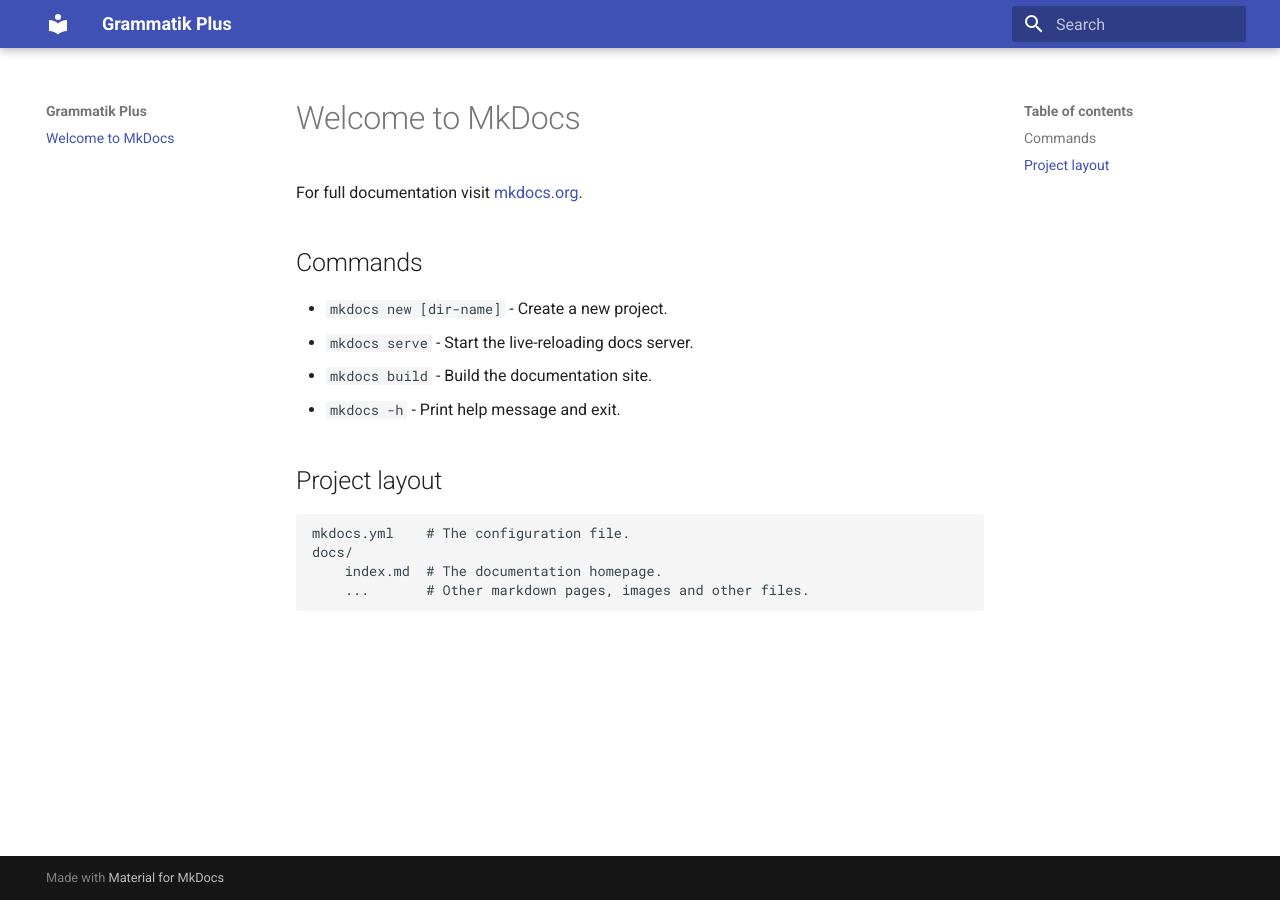
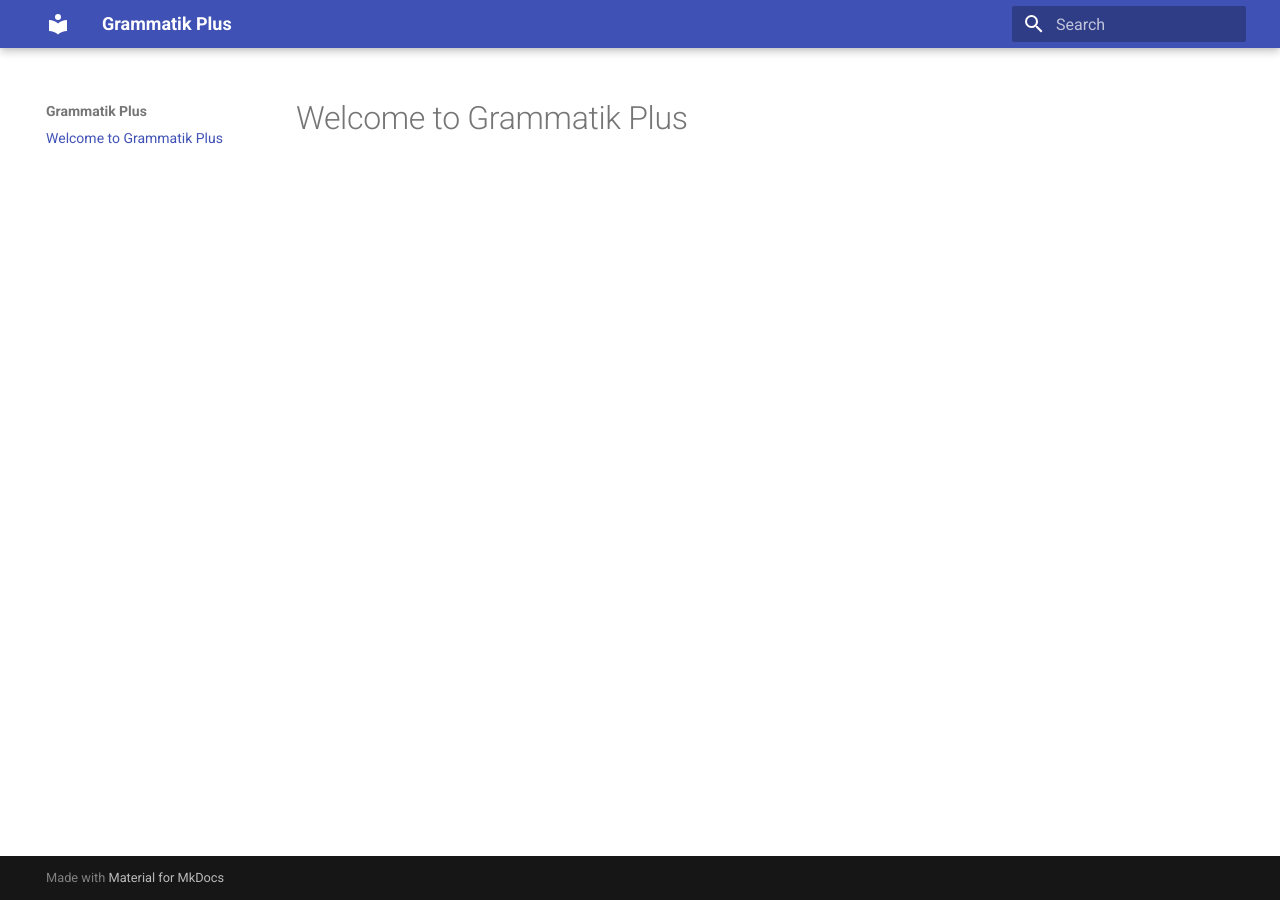
Before and after one commit to grammatikplus/grammatikplus.de, an MkDocs documentation site: the page built from docs/index.md, in a window 1280 px wide. Built offline with MkDocs 1.6.1 and Material for MkDocs 9.7.7, drawn with Linux system fonts in a browser that asks for light colours.

Commit message:
Update index.md

```diff
--- a/docs/index.md
+++ b/docs/index.md
@@ -1,17 +1 @@
-# Welcome to MkDocs
-
-For full documentation visit [mkdocs.org](https://www.mkdocs.org).
-
-## Commands
-
-* `mkdocs new [dir-name]` - Create a new project.
-* `mkdocs serve` - Start the live-reloading docs server.
-* `mkdocs build` - Build the documentation site.
-* `mkdocs -h` - Print help message and exit.
-
-## Project layout
-
-    mkdocs.yml    # The configuration file.
-    docs/
-        index.md  # The documentation homepage.
-        ...       # Other markdown pages, images and other files.
+# Welcome to Grammatik Plus
```
